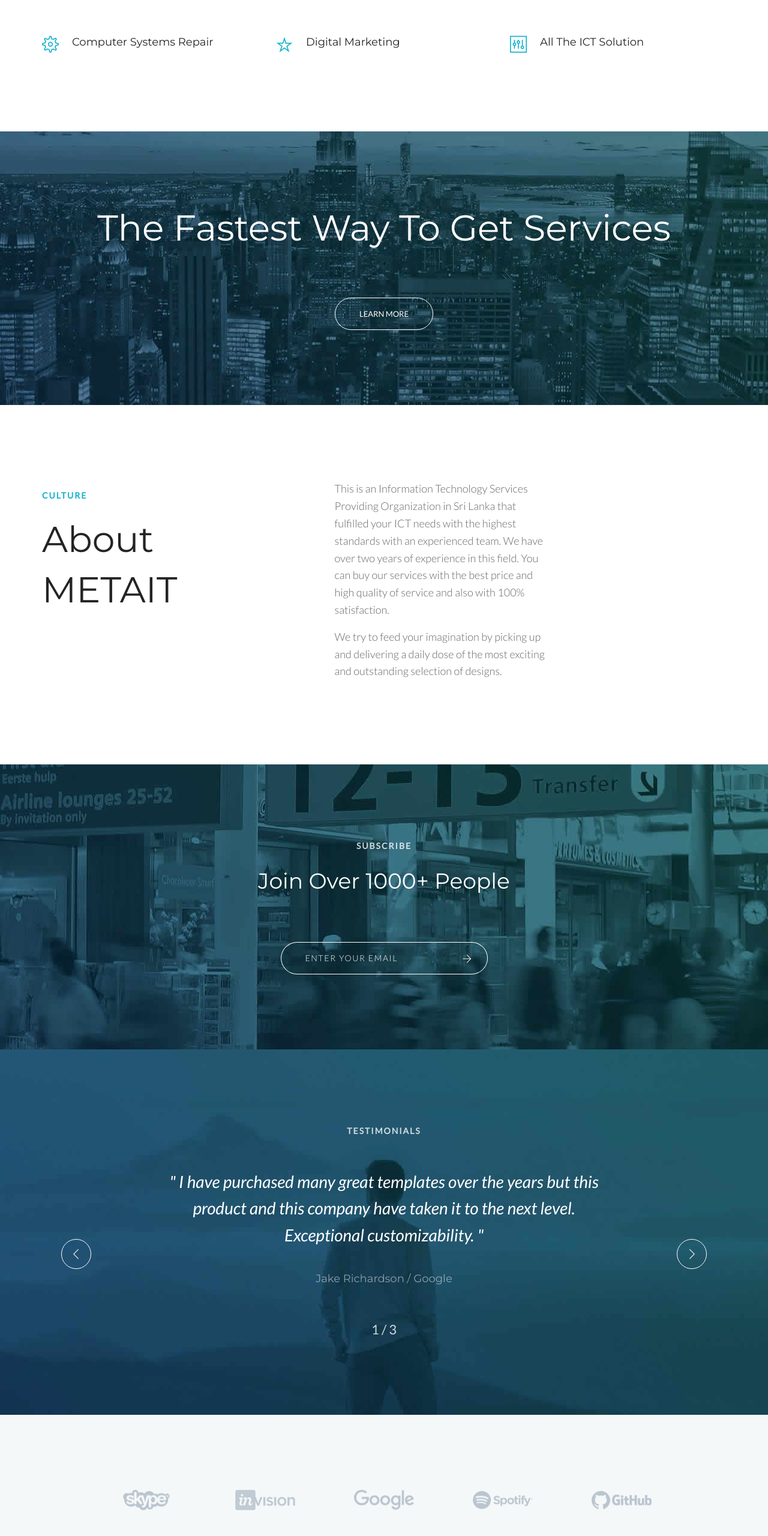
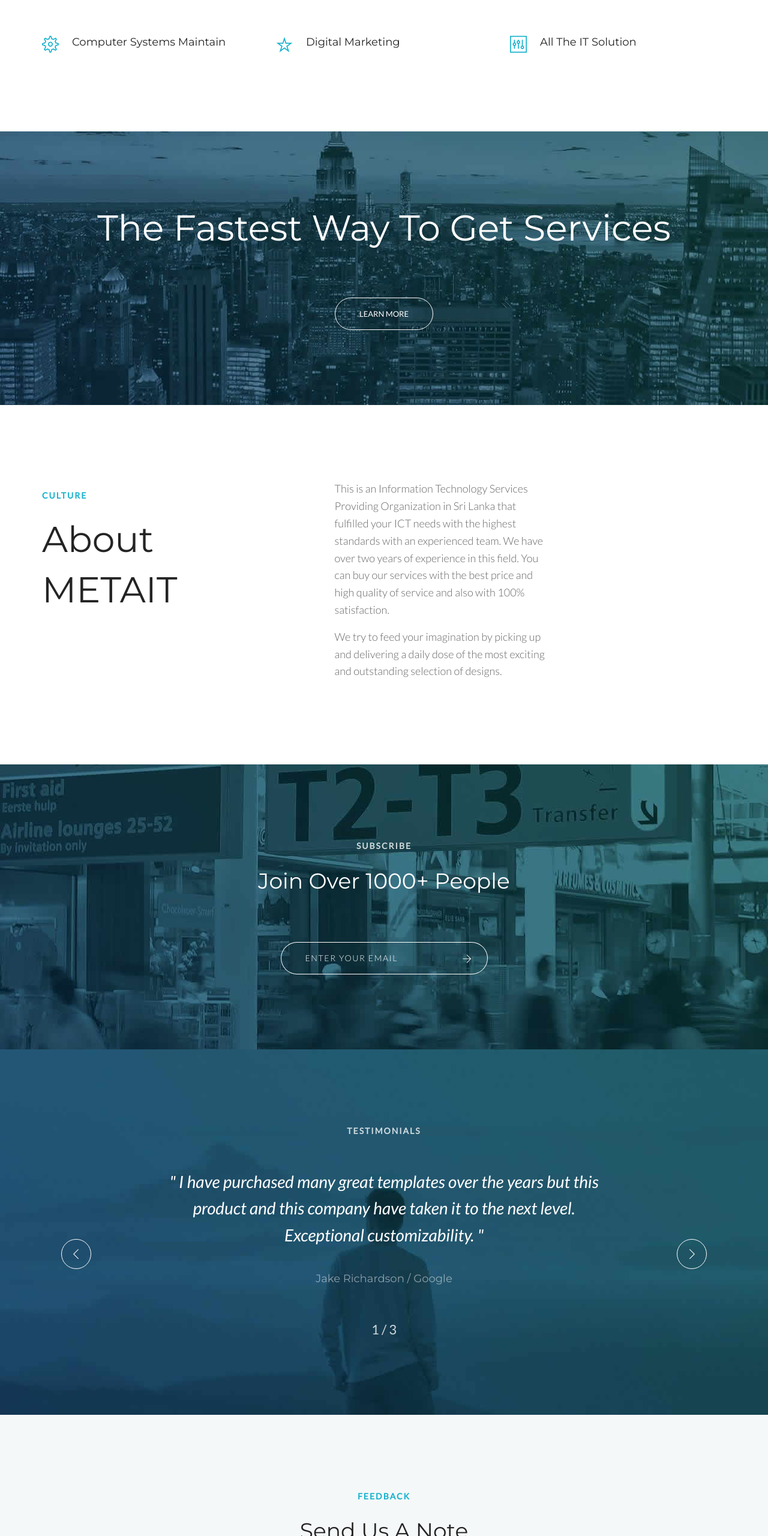
Before and after one commit to Dinithirathnayaka/Metait-webpage, a plain HTML site: page HTML/index.html in a window 1280 px wide. Shown: the part 1224-3784 px from the top of the page at 60% size. Drawn offline with Linux system fonts and the light colour scheme; some packages are replaced by stand-ins of ours.

Commit message:
modified

```diff
--- a/HTML/index.html
+++ b/HTML/index.html
@@ -361,7 +361,7 @@
               </div>
             </div>
             <div class="g-media__body g-padding-x-20--xs">
-              <h3 class="g-font-size-18--xs">Computer Systems Repair</h3>
+              <h3 class="g-font-size-18--xs">Computer Systems Maintain</h3>
             </div>
           </div>
         </div>
@@ -393,7 +393,7 @@
               </div>
             </div>
             <div class="g-media__body g-padding-x-20--xs">
-              <h3 class="g-font-size-18--xs">All the ICT Solution</h3>
+              <h3 class="g-font-size-18--xs">All the IT Solution</h3>
             </div>
           </div>
         </div>
@@ -634,10 +634,10 @@
     <!-- End Testimonials -->
 
     <!-- Clients -->
-    <div class="g-bg-color--sky-light">
-      <div class="g-container--md g-padding-y-80--xs g-padding-y-125--sm">
-        <!-- Swiper Clients -->
-        <div class="s-swiper js__swiper-clients">
+    <!-- <div class="g-bg-color--sky-light">
+      <div class="g-container--md g-padding-y-80--xs g-padding-y-125--sm"> -->
+    <!-- Swiper Clients -->
+    <!-- <div class="s-swiper js__swiper-clients">
           <div class="swiper-wrapper">
             <div class="swiper-slide">
               <div
@@ -705,14 +705,14 @@
               </div>
             </div>
           </div>
-        </div>
-        <!-- End Swiper Clients -->
-      </div>
-    </div>
+        </div> -->
+    <!-- End Swiper Clients -->
+    <!-- </div>
+    </div> -->
     <!-- End Clients -->
 
     <!-- Counter -->
-    <div
+    <!-- <div
       class="js__parallax-window"
       style="background: url(img/1920x1080/06.jpg) 50% 0 no-repeat fixed"
     >
@@ -784,7 +784,7 @@
           </div>
         </div>
       </div>
-    </div>
+    </div> -->
     <!-- End Counter -->
 
     <!-- Feedback Form -->
```
